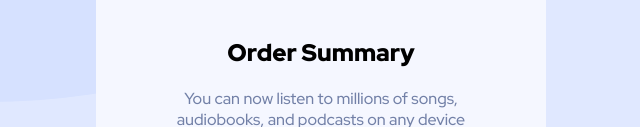
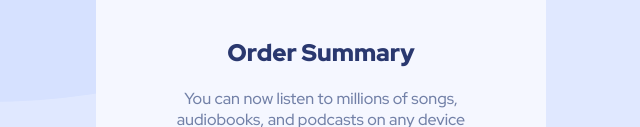
Before and after one commit to alexandremsantosjob/desafio-order-summary-component, a plain HTML site: page index.html in a window 1280 px wide. Shown: the part 286-413 px from the top of the page, without its empty margins (319-959 px from the left). Drawn offline with Linux system fonts and the light colour scheme.

Commit message:
chance color in title

```diff
--- a/src/style.css
+++ b/src/style.css
@@ -34,7 +34,7 @@ body{
 .infos .info_title{
     font-weight: 900;
     margin-bottom: 20px;
-
+    color: hsl(228, 45%, 30%);
 }
 
 .infos .info_p{
```
